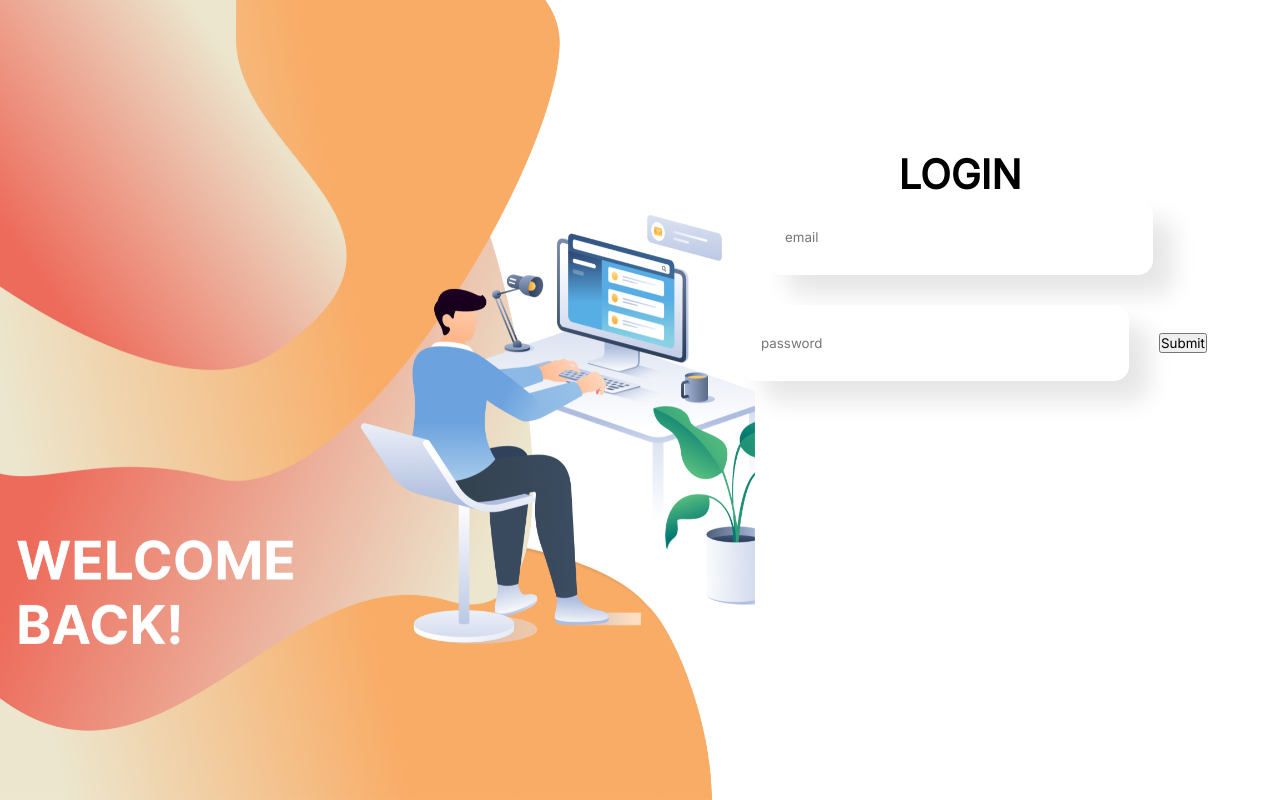
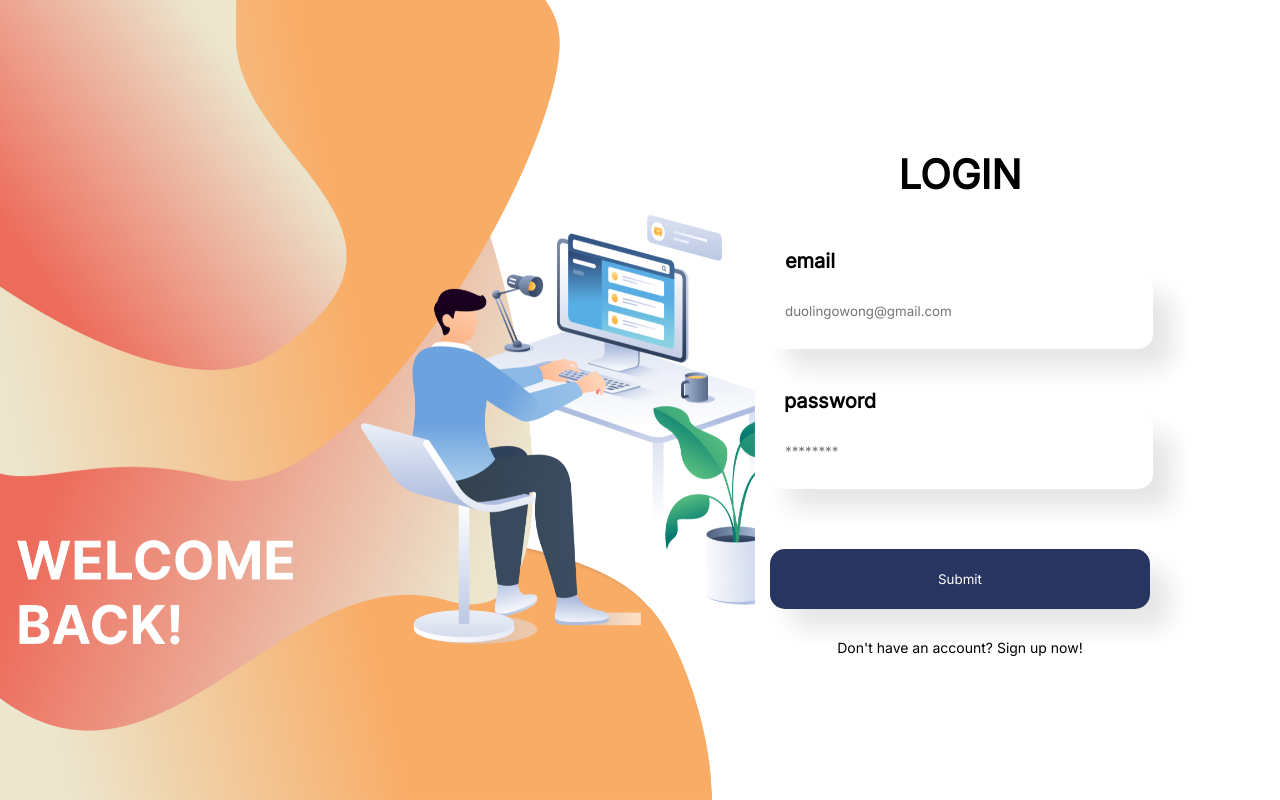
Before and after one commit to angwarrenn/HackMelbourne-2022, a React (Create React App) app in the folder front-end/: page /login in a window 1280 px wide. Built offline with nearby package versions, Linux system fonts and the light colour scheme; no server answers.

Commit message:
fix button and text on login page

```diff
--- a/front-end/src/Pages/LogIn.js
+++ b/front-end/src/Pages/LogIn.js
@@ -37,21 +37,24 @@ function LogIn({ email, setEmail }) {
       <div className="login">
         <h1>LOGIN</h1>
         <form onSubmit={(e) => submit(e)}>
+          <p className="email">email</p>
           <input
             onChange={(e) => handle(e)}
             id="email"
             value={data.email}
-            placeholder="email"
+            placeholder="duolingowong@gmail.com"
             type="text"
           ></input>
+          <p className="password">password</p>
           <input
             onChange={(e) => handle(e)}
             id="password"
             value={data.password}
-            placeholder="password"
+            placeholder="********"
             type="password"
           ></input>
-          <button className="button">Submit</button>
+          <button className="buttonsubmit">Submit</button>
+          <p className='gosignup'>Don't have an account? Sign up now!</p>
         </form>
       </div>
       <img src={loghero} alt="Login Hero" className="herolog"></img>
```
